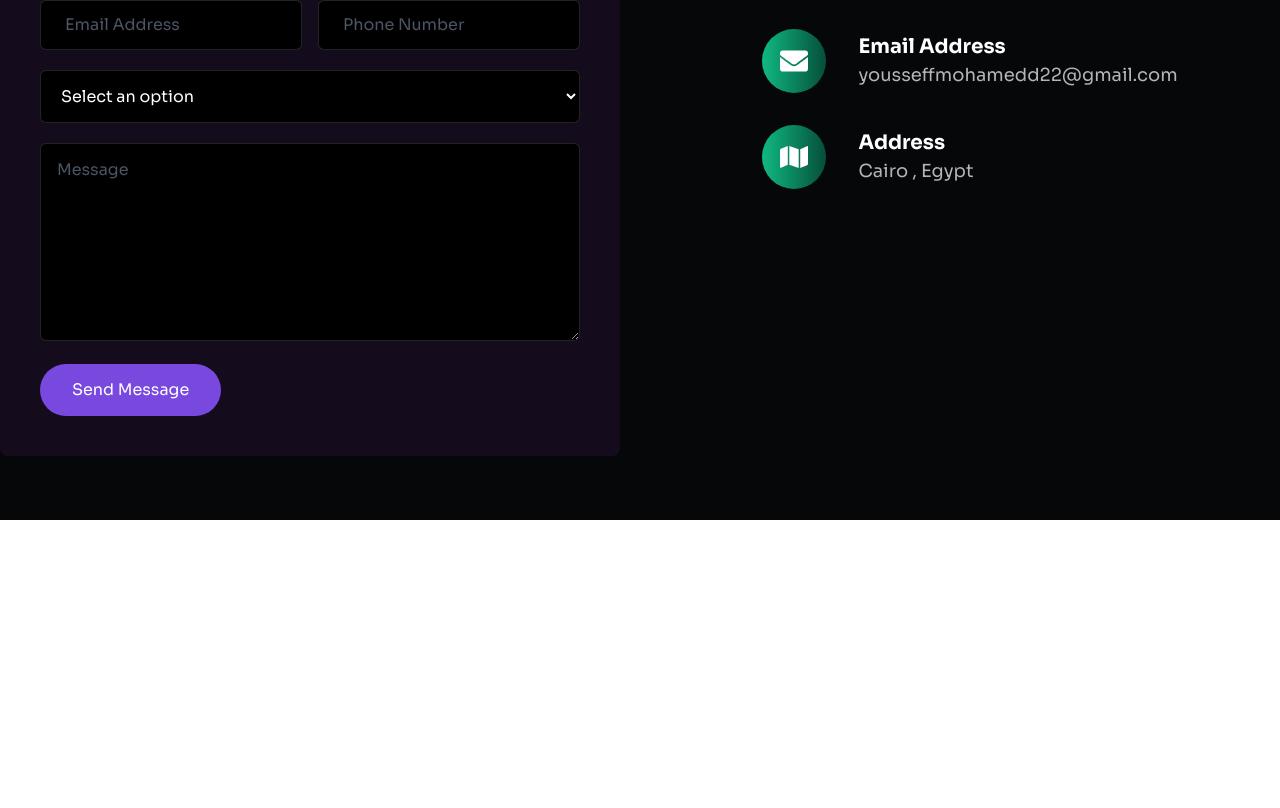
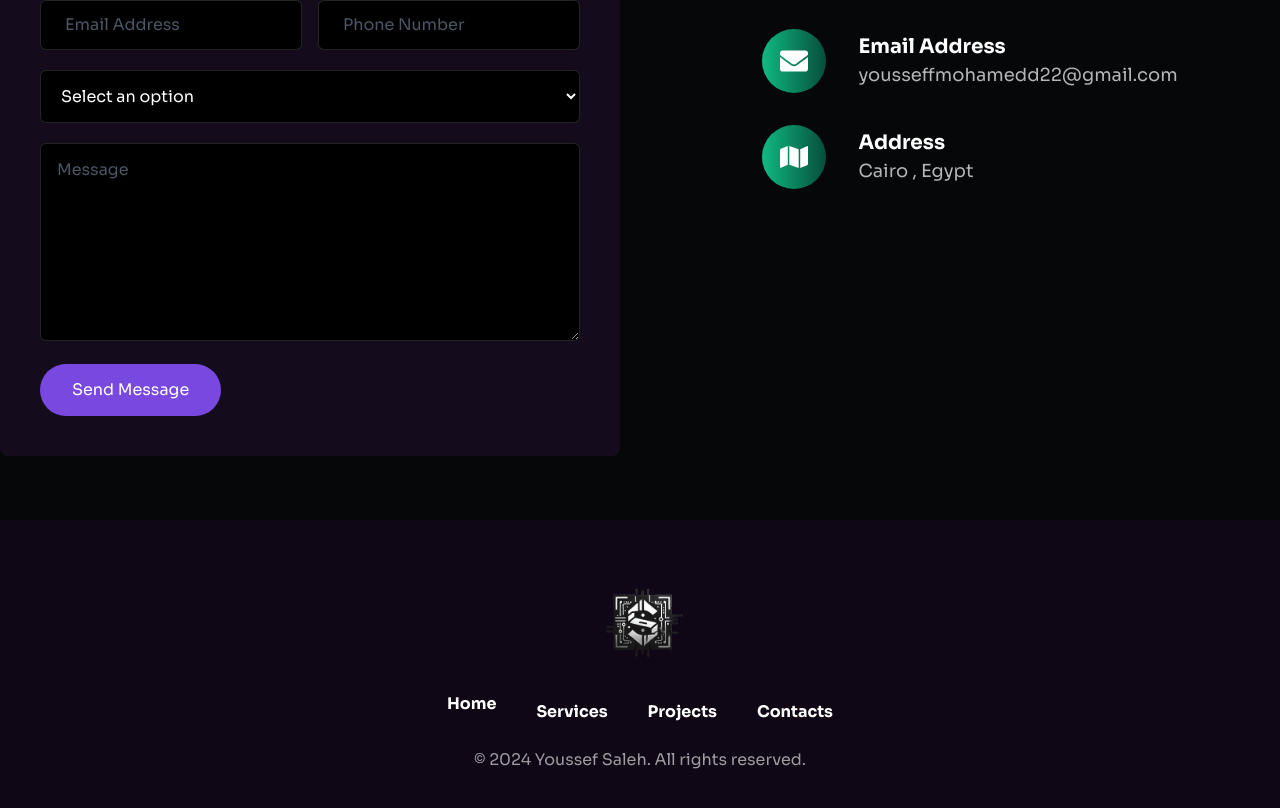
Before and after one commit to yousseffninja/Portfolio, a Next.js app: page / in a window 1280 px wide. Shown: the part 4524-5332 px from the top of the page. Before the commit the page ends 5044 px from the top, so only its background shows below. Built offline with nearby package versions, Linux system fonts and the light colour scheme.

Commit message:
Add Footer Section

```diff
--- /dev/null
+++ b/Components/Home/Footer/Footer.tsx
@@ -0,0 +1,30 @@
+import React from 'react';
+import Image from "next/image";
+
+const Footer = () => {
+    return (
+        <div className='py-16 bg-[#0f0715]' >
+            <div>
+                <Image
+                    src='/images/Scar.png'
+                    alt='Logo'
+                    width={100}
+                    height={100}
+                    className='mx-auto'
+                />
+            </div>
+            <div className='flex items-center flex-wrap justify-center space-x-10 space-y-4 text-white font-bold'>
+                <div>Home</div>
+                <div>Services</div>
+                <div>Projects</div>
+                <div>Contacts</div>
+            </div>
+            <p className='text-white text-opacity-60 mt-6 text-center'>
+
+                © {new Date().getFullYear()} Youssef Saleh. All rights reserved.
+            </p>
+        </div>
+    );
+};
+
+export default Footer;
--- a/app/layout.tsx
+++ b/app/layout.tsx
@@ -2,6 +2,7 @@ import type { Metadata } from "next";
 import { Sora } from "next/font/google";
 import "./globals.css";
 import ResponsiveNave from "@/Components/Home/Navbar/ResponsiveNave";
+import Footer from "@/Components/Home/Footer/Footer";
 
 const font = Sora({
   weight: ['100', '200', '300', '400', '400', '500', '600', '700', '800'],
@@ -32,6 +33,7 @@ export default function RootLayout({
       >
         <ResponsiveNave />
         {children}
+      <Footer />
       </body>
     </html>
   );
```
